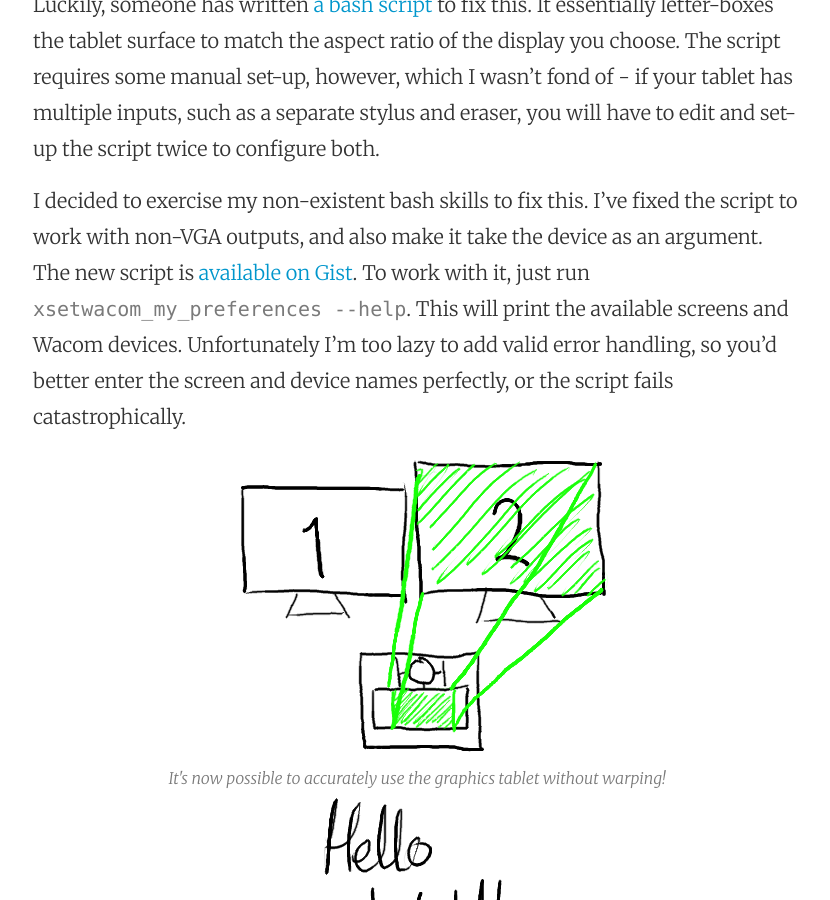
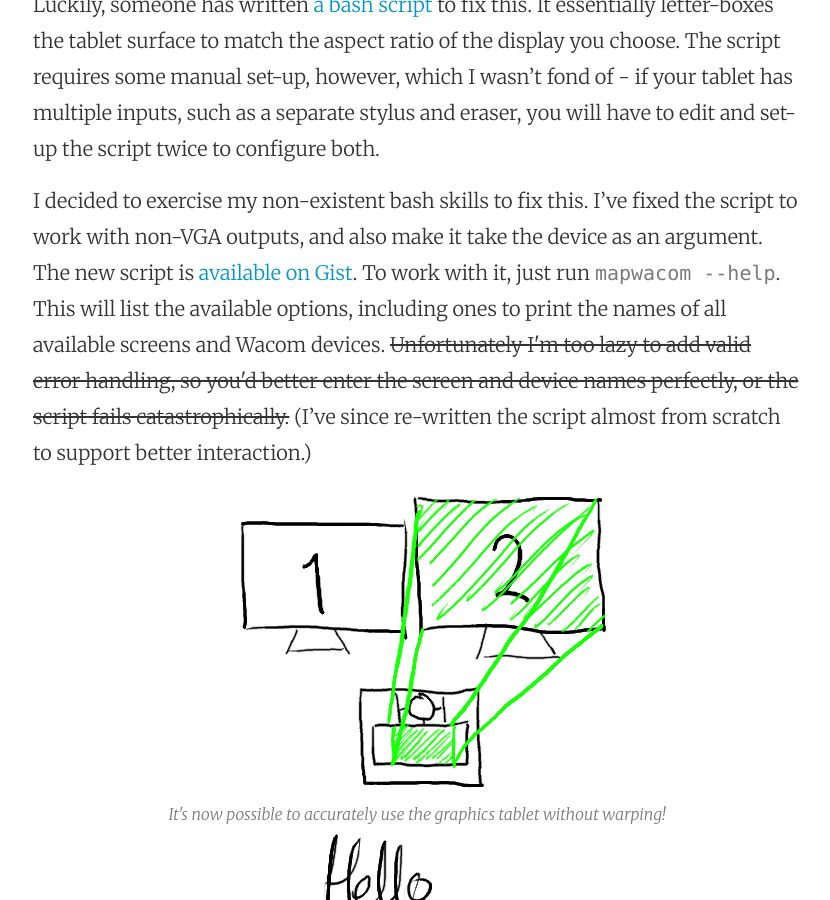
Before and after one commit to tom-galvin/tom-galvin.github.io, a Jekyll site: the page built from _posts/2015-03-03-wacom.md, in a window 1280 px wide and 900 px high, scrolled down 2024 px. Shown: the whole window, without its empty margins (223-1053 px from the left). Built offline with Jekyll 4.4.1, drawn with Linux system fonts in a browser that asks for light colours; nearby versions of some CDN libraries; comment, search, counter and statistics services are not loaded.

Commit message:
Updated Wacom post

```diff
--- a/_posts/2015-03-03-wacom.md
+++ b/_posts/2015-03-03-wacom.md
@@ -37,7 +37,7 @@ This, however, leads to another problem - what if the screen and the device surf
 
 Luckily, someone has written [a bash script](https://bitbucket.org/denilsonsa/small_scripts/src/3380435f92646190f860b87f566a39d0e215034c/xsetwacom_my_preferences.sh?at=default) to fix this. It essentially letter-boxes the tablet surface to match the aspect ratio of the display you choose. The script requires some manual set-up, however, which I wasn't fond of - if your tablet has multiple inputs, such as a separate stylus and eraser, you will have to edit and set-up the script twice to configure both.
 
-I decided to exercise my non-existent bash skills to fix this. I've fixed the script to work with non-VGA outputs, and also make it take the device as an argument. The new script is [available on Gist](https://gist.github.com/Quackmatic/bf47184e95a8535ecb2e). To work with it, just run `xsetwacom_my_preferences --help`. This will print the available screens and Wacom devices. Unfortunately I'm too lazy to add valid error handling, so you'd better enter the screen and device names perfectly, or the script fails catastrophically.
+I decided to exercise my non-existent bash skills to fix this. I've fixed the script to work with non-VGA outputs, and also make it take the device as an argument. The new script is [available on Gist](https://gist.github.com/Quackmatic/6c19fe907945d735c045). To work with it, just run `mapwacom --help`. This will list the available options, including ones to print the names of all available screens and Wacom devices. <s>Unfortunately I'm too lazy to add valid error handling, so you'd better enter the screen and device names perfectly, or the script fails catastrophically.</s> (I've since re-written the script almost from scratch to support better interaction.)
 
 <div style="text-align: center">
   <img alt="A diagram showing the mapping from graphics tablet surface to one screen, with the correct aspect ratio." src="{{ site.base_url }}/images/wacom/5.png" /><br/>
```
